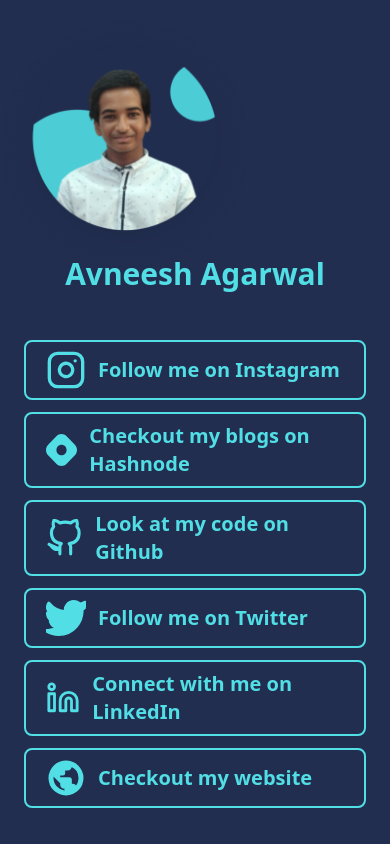
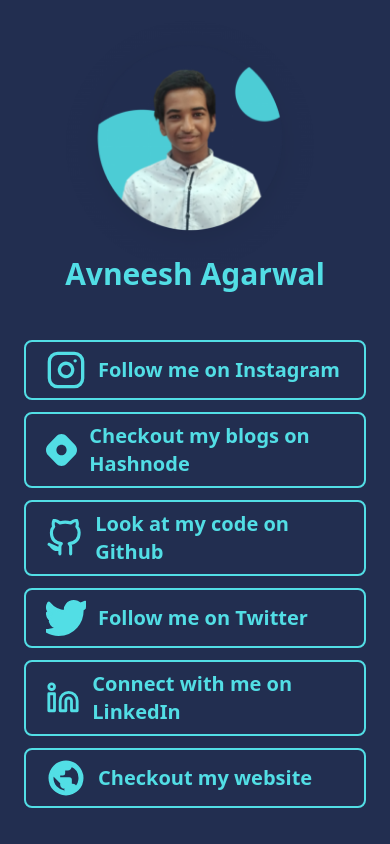
Before and after one commit to avneesh0612/linkistic, a Next.js app: page / in a window 390 px wide. Built offline with nearby package versions, Linux system fonts and the light colour scheme.

Commit message:
fix centering issue

```diff
--- a/pages/index.tsx
+++ b/pages/index.tsx
@@ -5,11 +5,7 @@
 
 export default function Home() {
   return (
-    <div className="relative flex flex-col w-screen min-h-screen overflow-x-hidden bg-background md:justify-center md:items-center">
-      <Head>
-        <title>Connect with Avneesh</title>
-        <link rel="icon" href="/icon-192x192.png" />
-      </Head>
+    <div className="flex flex-col w-screen min-h-screen overflow-x-hidden bg-background justify-center items-center">
       <div className="!mt-5">
         <Image
           width={250}
```
